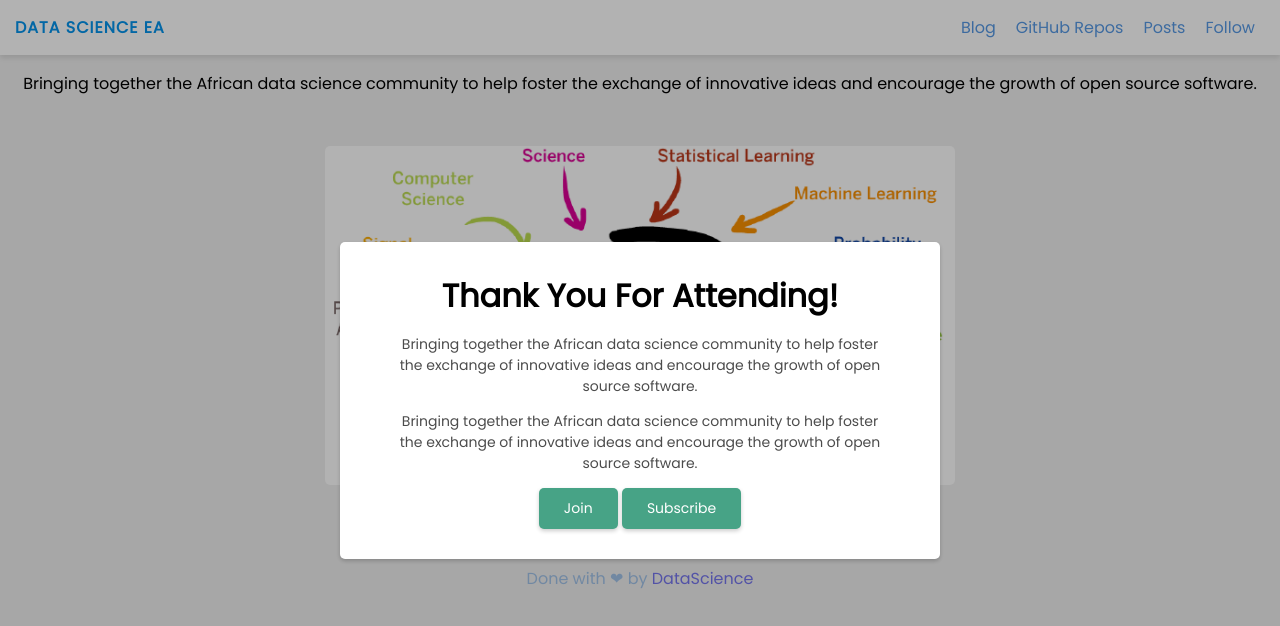
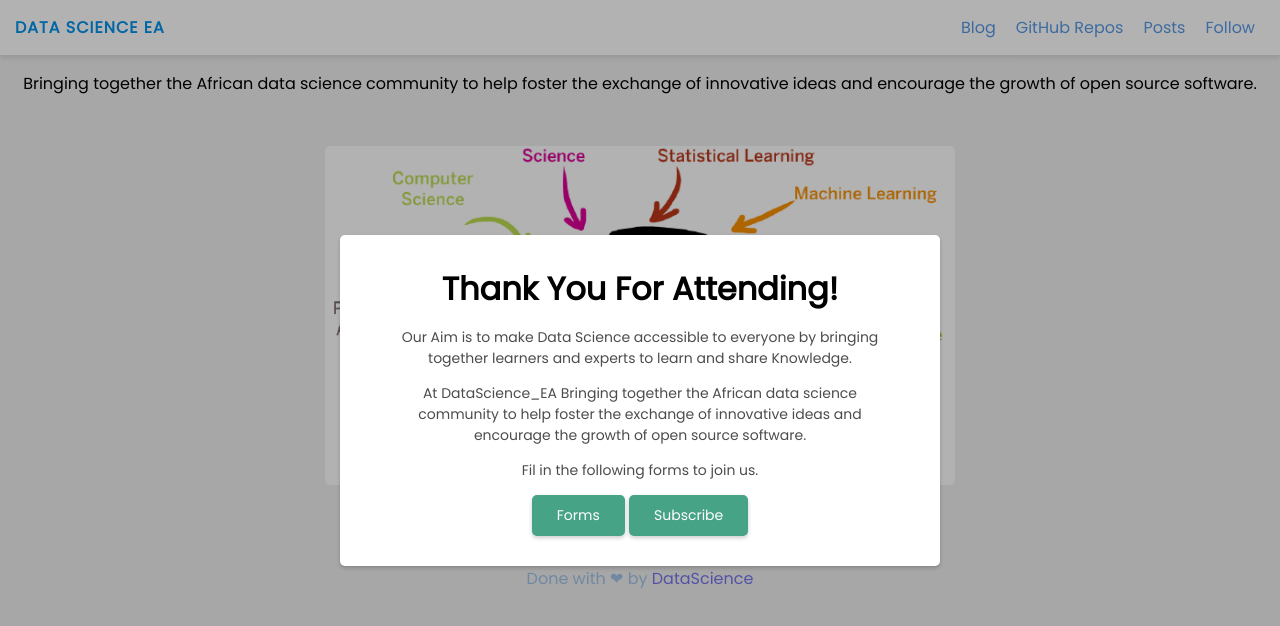
Before and after one commit to HarunHM/DataScience-East-Africa-UI, a plain HTML site: page index.html in a window 1280 px wide. Both pictures are taken after a click on the button "Join Today". Drawn offline with Linux system fonts and the light colour scheme.

Commit message:
Updatedindex.html

```diff
--- a/index.html
+++ b/index.html
@@ -65,15 +65,15 @@
     <div class="modal-container" id="modal_container">
         <div class="modal">
             <h1>Thank You For Attending!</h1>
-            <p>
-              Bringing together the  African data science community to help foster
+            <p>Our Aim is to make Data Science  accessible to everyone by bringing together
+                learners and experts to learn and share Knowledge.</p>
+             <p> At DataScience_EA Bringing together the  African data science community to help foster
               the exchange of innovative ideas and encourage the growth of open source
               software.
              </p>
-             <p>Bringing together the  African data science community to help foster the exchange of innovative ideas and encourage the growth of open source software.
-             </p>
+             <p>Fil in the following forms to join us.  </p>
 
-              <button id="join">Join</button> <button id="close">Subscribe</button>
+              <button id="join">Forms</button> <button id="close">Subscribe</button>
         </div>
     </div>
 </body>
```
